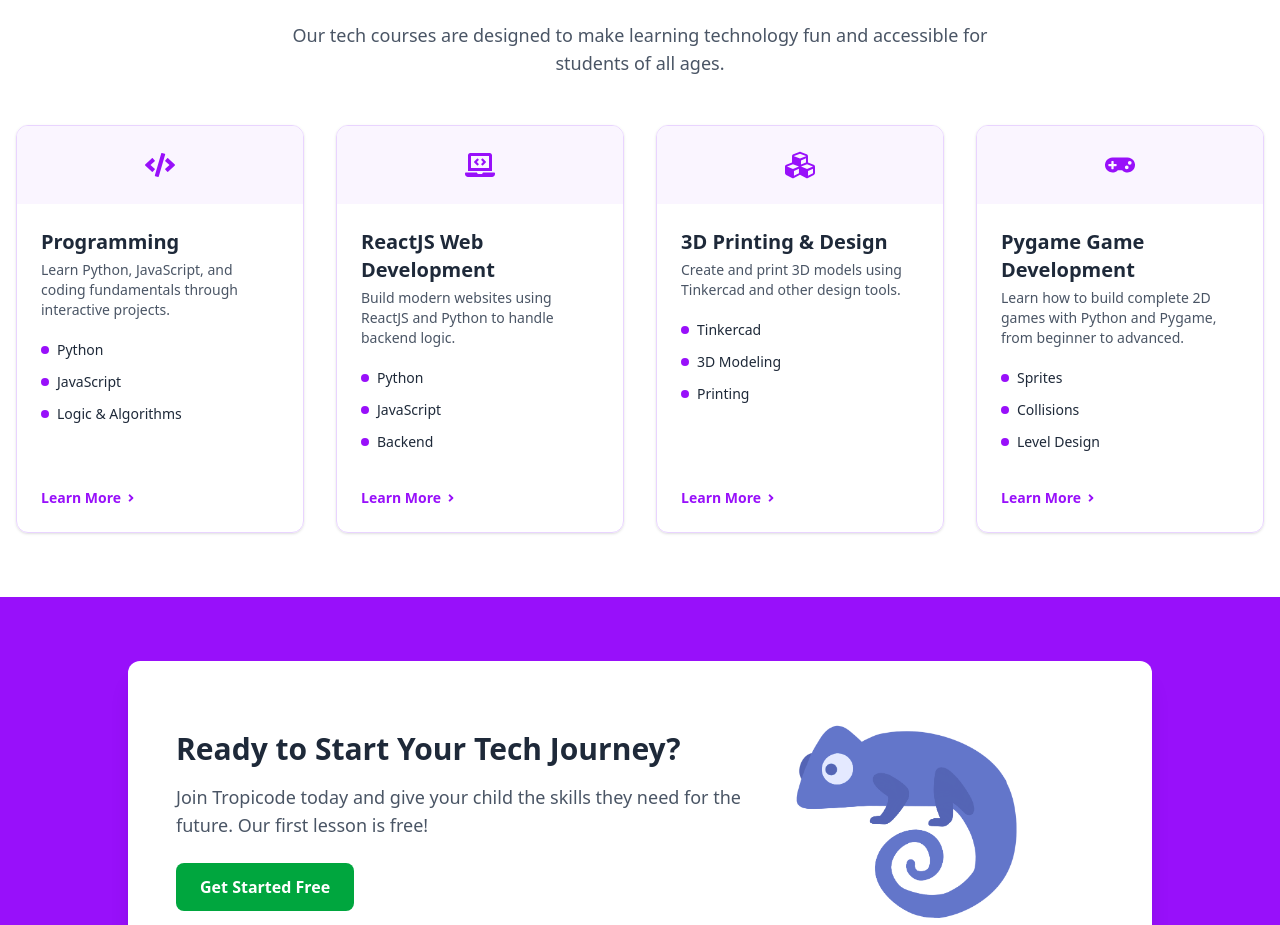
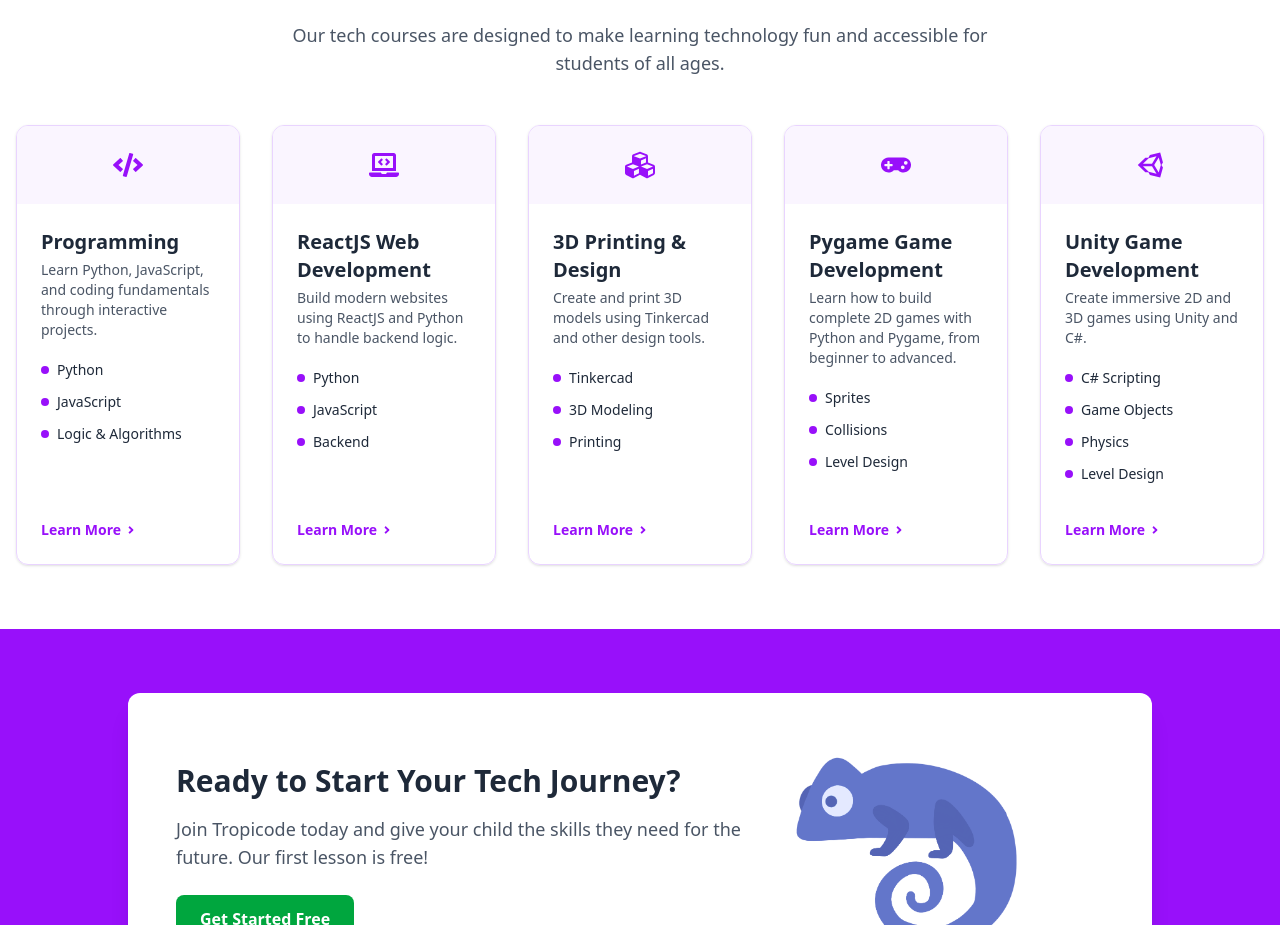
Before and after one commit to yurahriaziev/tropicodeV2, a React (Vite) app in the folder frontend/: page / in a window 1280 px wide. Shown: the part 867-1792 px from the top of the page. Built offline with nearby package versions, Linux system fonts and the light colour scheme.

Commit message:
new course added

```diff
--- a/frontend/src/components/LeadContactInfoTable.jsx
+++ b/frontend/src/components/LeadContactInfoTable.jsx
@@ -277,7 +277,7 @@
                         <div className="flex justify-center gap-4">
                             <button
                                 onClick={() => setConfirmId(null)}
-                                className="px-4 py-2 bg-gray-200 dark:bg-gray-700 text-gray-800 dark:text-gray-200 rounded-md hover:bg-gray-300 dark:hover:bg-gray-600 transition"
+                                className="px-4 py-2 text-base bg-gray-200 dark:bg-gray-700 text-gray-800 dark:text-gray-200 rounded-md hover:bg-gray-300 dark:hover:bg-gray-600 transition"
                             >
                                 Cancel
                             </button>
@@ -286,7 +286,7 @@
                                     await handleDelete(confirmId)
                                     setConfirmId(null)
                                 }}
-                                className="px-4 py-2 bg-red-600 text-white rounded-md hover:bg-red-700 transition"
+                                className="px-4 py-2 text-base bg-red-600 text-white rounded-md hover:bg-red-700 transition"
                             >
                                 Delete
                             </button>
--- a/frontend/src/components/SkillSection.jsx
+++ b/frontend/src/components/SkillSection.jsx
@@ -1,5 +1,5 @@
 import SkillCard from './SkillCard';
-import { FaLaptopCode, FaCode, FaCubes, FaGamepad } from 'react-icons/fa';
+import { FaLaptopCode, FaCode, FaCubes, FaGamepad, FaUnity } from 'react-icons/fa';
 
 export default function SkillSection() {
     return (
@@ -13,7 +13,7 @@
                     </p>
                 </div>
 
-                <div className="grid grid-cols-1 md:grid-cols-2 lg:grid-cols-4 gap-8">
+                <div className="grid grid-cols-1 md:grid-cols-2 lg:grid-cols-5 gap-8">
                     <SkillCard
                         title="Programming"
                         description="Learn Python, JavaScript, and coding fundamentals through interactive projects."
@@ -42,6 +42,13 @@
                         topics={['Sprites', 'Collisions', 'Level Design']}
                         link="/course/pygame-game-development"
                     />
+                    <SkillCard
+                        title="Unity Game Development"
+                        description="Create immersive 2D and 3D games using Unity and C#."
+                        icon={<span className="text-3xl"><FaUnity /></span>}
+                        topics={['C# Scripting', 'Game Objects', 'Physics', 'Level Design']}
+                        link="/course/unity-game-development"
+                    />
                 </div>
             </div>
         </section>
--- a/frontend/src/config.jsx
+++ b/frontend/src/config.jsx
@@ -4,4 +4,5 @@
 const WEBDEV = 'reactjs_web_development_course'
 const MODELING = '3d_printing_design_course'
 const GAMEDEV = 'pygame_game_development_course'
-export { API_URL, GENERAL, PROGRAMMING, WEBDEV, MODELING, GAMEDEV }
+const UNITYDEV = 'unity_game_development_course'
+export { API_URL, GENERAL, PROGRAMMING, WEBDEV, MODELING, GAMEDEV, UNITYDEV }
--- a/frontend/src/pages/CoursePage.jsx
+++ b/frontend/src/pages/CoursePage.jsx
@@ -3,7 +3,7 @@
 import { useParams } from "react-router-dom";
 import { FaClipboardList, FaCloudSun, FaCalculator, FaBlogger, FaLaptopCode, FaUtensils, FaMobileAlt, FaCubes, FaChess, FaCodeBranch, FaDatabase } from "react-icons/fa";
 import { useEffect, useState } from "react";
-import { API_URL, GAMEDEV, MODELING, PROGRAMMING, WEBDEV } from "../config";
+import { API_URL, GAMEDEV, MODELING, PROGRAMMING, UNITYDEV, WEBDEV } from "../config";
 
 export default function CoursePage() {
     const { courseName } = useParams();
@@ -67,6 +67,26 @@
             ],
             languages: ["Python", "Pygame"],
             source: GAMEDEV
+        },
+        "unity-game-development": {
+            title: "Game Development with Unity",
+            description:
+                "Design and build immersive 2D and 3D games using Unity and C#, from core mechanics to polished gameplay.",
+            skills: [
+                "Game Objects & Components",
+                "C# Scripting",
+                "Physics & Collisions",
+                "UI Systems",
+                "Level Design",
+            ],
+            projects: [
+                "2D Platformer",
+                "3D Obstacle Course",
+                "Endless Runner",
+                "Mini RPG Game",
+            ],
+            languages: ["C#", "Unity"],
+            source: UNITYDEV
         }
     }
 
```
